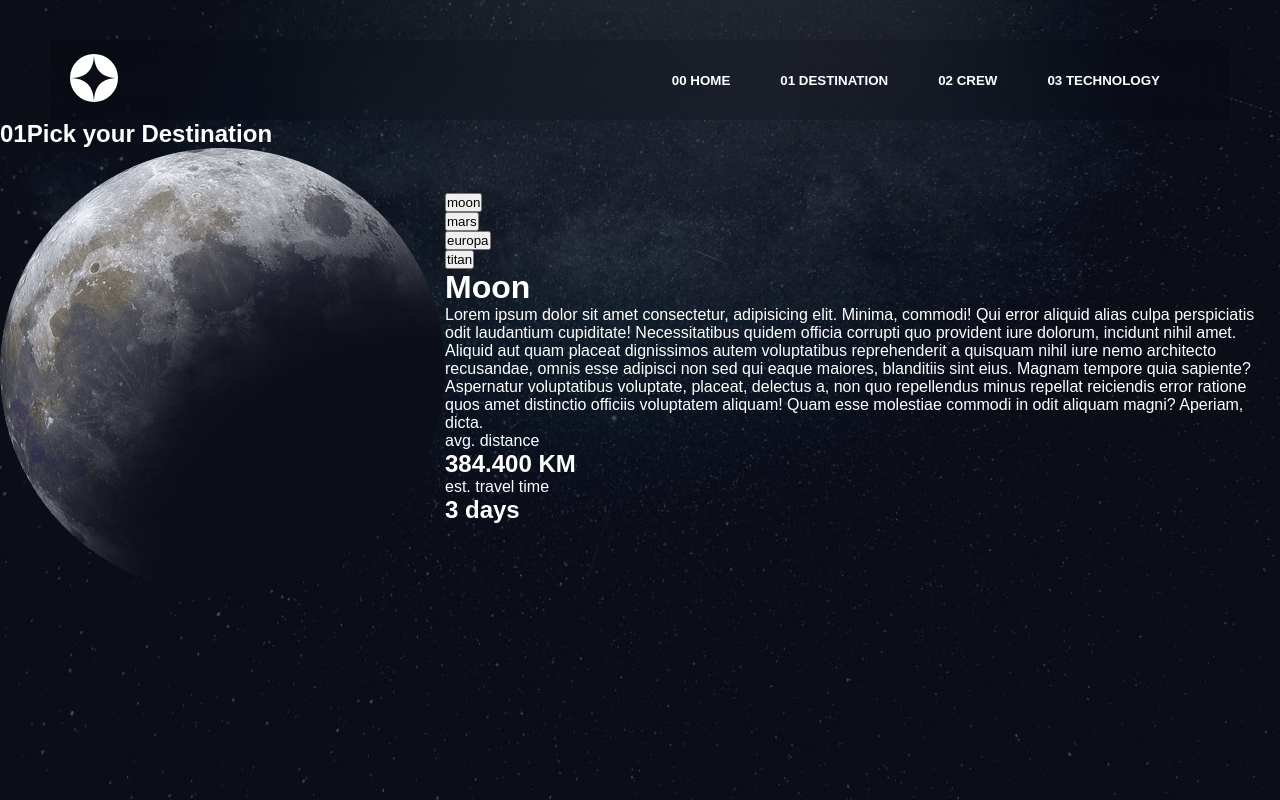
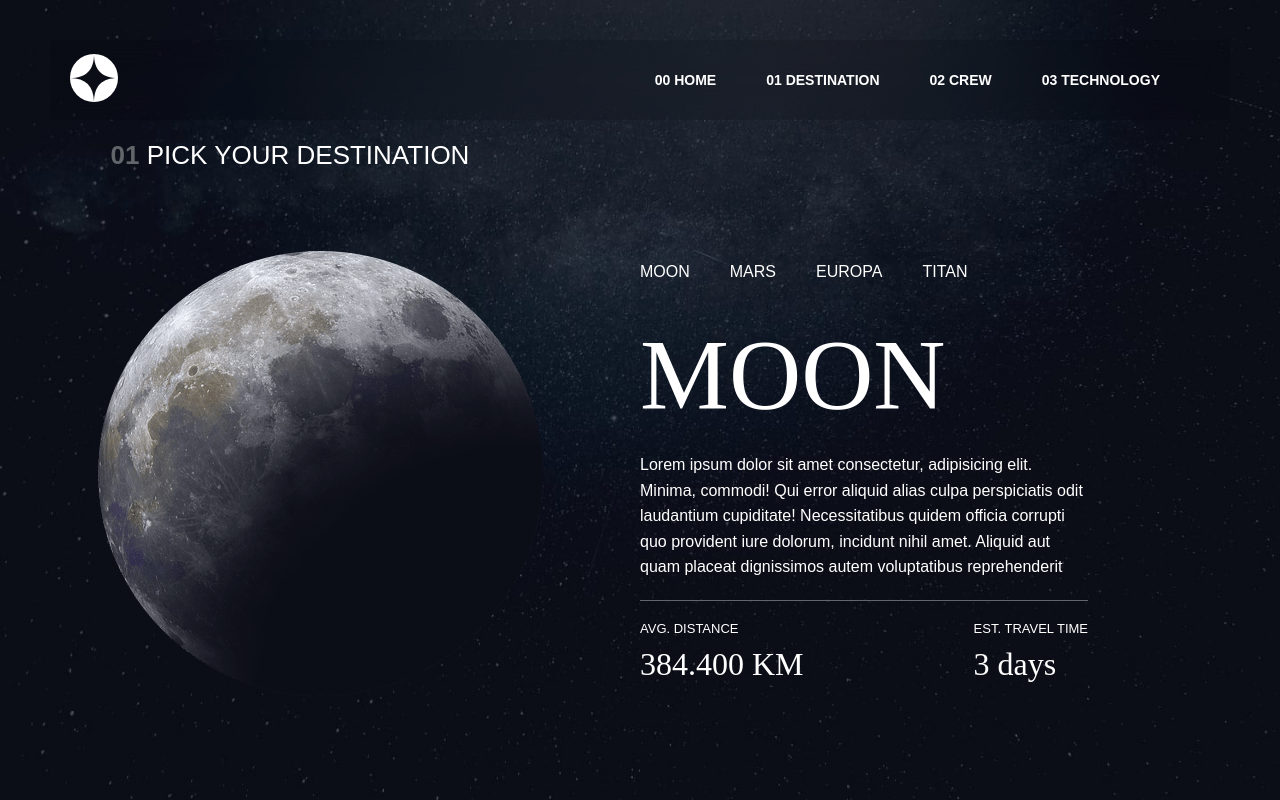
Before and after one commit to PrivDDOS/Angular-Space-Tourist, an Angular app: page /destination in a window 1280 px wide. Built offline with nearby package versions, Linux system fonts and the light colour scheme.

Commit message:
Finish the destination page layout

```diff
--- a/src/app/components/destination/destination.css
+++ b/src/app/components/destination/destination.css
@@ -73,10 +73,128 @@ html, body {
     width: 100%;
 }
 
+.nav-right .btn-text {
+    font-size: 14px;
+}
+
 #des-container {
     width: 100%;
+    height: 100%;
     display: flex;
     align-items: center;
     justify-content: center;
     color: white;
+    margin-top: 20px;
 }
+
+.des-left {
+    width: 50%;
+    display: flex;
+    align-items: center;
+    flex-direction: column;
+}
+
+.des-title {
+    text-transform: uppercase;
+    font-size: 26px;
+    font-weight: 100;
+    padding-right: 60px;
+}
+
+.des-title strong {
+    color: rgb(98, 102, 106);
+}
+
+.img-container {
+    margin-top: 80px;
+}
+
+.des-right {
+    width: 50%;
+    display: flex;
+    align-items: center;
+    flex-direction: column;
+    padding-top: 100px;
+}
+
+.select-group {
+    width: 100%;
+    display: flex;
+    flex-direction: row;
+    margin-bottom: 30px;
+}
+
+.select-btns {
+    height: 30px;
+    margin-right: 40px;
+    position: relative;
+}
+
+
+.btn {
+    height: 100%;
+    border: none;
+    background-color: transparent;
+    color: white;
+    font-size: 16px;
+    text-transform: uppercase;
+    font-weight: 100;
+    cursor: pointer;
+}
+
+.btn::after {
+    content: '';
+    position: absolute;
+    background-color: white;
+    left: 0;
+    bottom: 0;
+    width: 0;
+    height: 2px;
+    transition: width 0.3s ease-in-out
+}
+
+.btn:hover::after {
+    width: 100%;
+}
+
+.des-intro .des-name {
+    text-transform: uppercase;
+    font-weight: 100;
+    font-size: 100px;
+    font-family: auto;
+    margin-bottom: 20px;
+}
+
+.des-intro .des-info {
+    width: 70%;
+    line-height: 1.6;
+    margin-bottom: 20px;
+}
+
+.des-intro .line {
+    height: 1px;
+    background-color: rgb(98, 102, 106);
+    width: 70%;
+}
+
+.des-intro .des-remain {
+    width: 70%;
+    display: flex;
+    justify-content: space-between;
+    margin-top: 20px;
+}
+
+.distance .dis-text,
+.timer .timer-text {
+    text-transform: uppercase;
+    font-weight: 100;
+    font-size: 13px;
+    padding-bottom: 10px;
+}
+
+.distance .dis-km,
+.timer .timer-left {
+    font-family: auto;
+    font-size: 32px;
+    font-weight: 100;
+}
--- a/src/app/components/destination/destination.html
+++ b/src/app/components/destination/destination.html
@@ -14,7 +14,7 @@
                 <nav class="nav-right unactive">
 
                     <button
-                    routerLink=""
+                    routerLink="/"
                     type="button"
                     class="btn"
                     >
@@ -42,8 +42,8 @@
 
             <div class="des-left">
 
-                <h2 class="des-pick">
-                    <strong class="des-num">01</strong>Pick your Destination
+                <h2 class="des-title">
+                    <strong class="des-num">01 </strong>Pick your Destination
                 </h2>
 
                 <div class="img-container">
@@ -91,8 +91,7 @@
 
                     <p class="des-info">
                     Lorem ipsum dolor sit amet consectetur, adipisicing elit. Minima, commodi! Qui error aliquid alias culpa perspiciatis odit laudantium cupiditate! Necessitatibus quidem officia corrupti quo provident iure dolorum, incidunt nihil amet.
-                    Aliquid aut quam placeat dignissimos autem voluptatibus reprehenderit a quisquam nihil iure nemo architecto recusandae, omnis esse adipisci non sed qui eaque maiores, blanditiis sint eius. Magnam tempore quia sapiente?
-                    Aspernatur voluptatibus voluptate, placeat, delectus a, non quo repellendus minus repellat reiciendis error ratione quos amet distinctio officiis voluptatem aliquam! Quam esse molestiae commodi in odit aliquam magni? Aperiam, dicta.
+                    Aliquid aut quam placeat dignissimos autem voluptatibus reprehenderit
                     </p>
 
                     <div class="line"></div>
--- a/src/app/components/destination/destination.ts
+++ b/src/app/components/destination/destination.ts
@@ -1,8 +1,9 @@
 import { Component } from '@angular/core';
+import { RouterLink } from '@angular/router';
 
 @Component({
   selector: 'app-destination',
-  imports: [],
+  imports: [RouterLink],
   templateUrl: './destination.html',
   styleUrl: './destination.css',
 })
```
